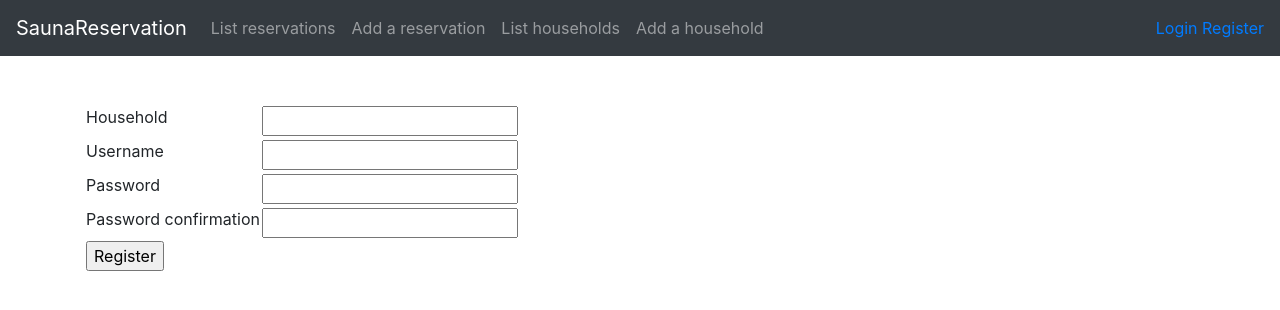
After one commit to selinale/tsoha-sauna, a Flask app: page /auth/register in a window 1280 px wide. The commit adds this page. Shown: the top 310 px of the page. Run offline with Flask 2, Linux system fonts and the light colour scheme; some libraries are stand-ins or nearby versions.

Commit message:
rekisteröitymisen lisääminen ja turhien juttujen poisto

```diff
--- a/application/auth/forms.py
+++ b/application/auth/forms.py
@@ -8,3 +8,12 @@ class LoginForm(FlaskForm):
 
     class Meta:
         csrf = False
+
+class RegisterForm(FlaskForm):
+    username = StringField("Username")
+    password = PasswordField("Password")
+    confirmation = PasswordField("Password confirmation")
+    household = StringField("Household")
+
+    class Meta:
+        csrf = False
--- a/application/auth/views.py
+++ b/application/auth/views.py
@@ -1,9 +1,9 @@
 from flask import render_template, request, redirect, url_for
 from flask_login import login_user, logout_user
 
-from application import app
+from application import app, db
 from application.auth.models import User
-from application.auth.forms import LoginForm
+from application.auth.forms import LoginForm, RegisterForm
 
 @app.route("/auth/login", methods = ["GET", "POST"])
 def auth_login():
@@ -24,3 +24,28 @@ def auth_login():
 def auth_logout():
     logout_user()
     return redirect(url_for("index"))
+
+@app.route("/auth/register", methods = ["GET", "POST"])
+def auth_register():
+    if request.method == "GET":
+        return render_template("auth/registerform.html", form = RegisterForm())
+
+    form = RegisterForm(request.form)
+
+    user = User.query.filter_by(username=form.username.data).first()
+
+    confirmed = form.password.data == form.confirmation.data
+
+    if user:
+        return render_template("auth/registerform.html", form=form, error = "Käyttäjä on jo olemassa")
+
+    if not confirmed:
+        return render_template("auth/registerform.html", form=form, error = "Salasanat eivät täsmää!")
+
+    u = User(form.household.data, form.username.data, form.password.data, form.confirmation.data)
+
+    db.session().add(u)
+    db.session().commit()
+
+    login_user(u)
+    return redirect(url_for("index"))
--- a/application/reservations/forms.py
+++ b/application/reservations/forms.py
@@ -3,7 +3,6 @@ from wtforms import BooleanField, StringField, validators
 
 class ReservationForm(FlaskForm):
     name = StringField("Reservation name", [validators.Length(min=2)])
-    done = BooleanField("Done")
 
     class Meta:
         csrf = False
--- a/application/reservations/models.py
+++ b/application/reservations/models.py
@@ -6,13 +6,11 @@ from sqlalchemy.sql import text
 class Reservation(Base):
 
     name = db.Column(db.String(144), nullable=False)
-    done = db.Column(db.Boolean, nullable=False)
 
     account_id = db.Column(db.Integer, db.ForeignKey('account.id'), nullable = False)
 
     def __init__(self, name):
         self.name = name
-        self.done = False
 
     @staticmethod
     def reservation_count():
--- /dev/null
+++ b/application/templates/auth/registerform.html
@@ -0,0 +1,55 @@
+{% extends "layout.html" %}
+
+{% block body %}
+
+
+{% if error %}
+<div>
+    <b class="alert alert-danger">{{error}}</b>
+</div>
+{% endif %}
+
+<br/>
+
+<form method="POST" action="{{ url_for('auth_register') }}">
+    <table>
+        <tr>
+            <td>
+                {{ form.household.label }}
+            </td>
+            <td>
+                {{ form.household }}
+            </td>
+        </tr>
+        <tr>
+            <td>
+                {{ form.username.label }}
+            </td>
+            <td>
+                {{ form.username }}
+            </td>
+        </tr>
+        <tr>
+            <td>
+                {{ form.password.label }}
+            </td>
+            <td>
+                {{ form.password }}
+            </td>
+        </tr>
+        <tr>
+            <td>
+                {{ form.confirmation.label }}
+            </td>
+            <td>
+                {{ form.confirmation }}
+            </td>
+        </tr>
+        <tr>
+            <td colspan="2">
+                <input type="submit" value="Register" />
+            </td>
+        </tr>
+    </form>
+
+    {% endblock %}
--- a/application/templates/index.html
+++ b/application/templates/index.html
@@ -12,7 +12,7 @@
 <ul>
     {% for user in needs_reservations %}
     <li>
-        {{user.id}} {{user.name}}
+        {{user.id}} {{user.username}}
     </li>
     {% endfor %}
 </ul>
--- a/application/templates/layout.html
+++ b/application/templates/layout.html
@@ -9,30 +9,40 @@
   <body>
 
     <nav class="navbar navbar-expand-md navbar-dark bg-dark mb-4">
+
       <a class="navbar-brand" href="#">SaunaReservation</a>
+
       <button class="navbar-toggler" type="button" data-toggle="collapse" data-target="#navbarCollapse" aria-controls="navbarCollapse" aria-expanded="false" aria-label="Toggle navigation">
         <span class="navbar-toggler-icon"></span>
       </button>
+
       <div class="collapse navbar-collapse" id="navbarCollapse">
         <ul class="navbar-nav mr-auto">
+
           <li class="nav-item">
             <a class="nav-link" href="{{ url_for('reservations_index') }} ">List reservations</a>
           </li>
+
           <li class="nav-item">
             <a class="nav-link" href="{{ url_for('reservations_form') }} ">Add a reservation</a>
           </li>
+
           <li class="nav-item">
             <a class="nav-link" href="{{ url_for('list_households') }} ">List households</a>
           </li>
+
           <li class="nav-item">
             <a class="nav-link" href="{{ url_for('households_form') }} ">Add a household</a>
           </li>
         </ul>
+
         <div class="form-inline mt-2 mt-md-0">
           {% if current_user.is_authenticated %}
-          <a href="{{ url_for('auth_logout') }}">Hello {{ current_user.name }} -- Logout</a>
+          <a href="{{ url_for('auth_logout') }}">Hello {{ current_user.username }} -- Logout</a>
           {% else %}
-          <a href="{{ url_for('auth_login') }}">Login</a>
+          <a href="{{ url_for('auth_login') }}">Login&nbsp;</a>
+
+          <a href="{{ url_for('auth_register') }}">Register </a>
           {% endif %}
         </div>
       </div>
```
Also changed, not shown: application/auth/models.py (+9 -8 lines), application/reservations/views.py (+0 -11 lines).
